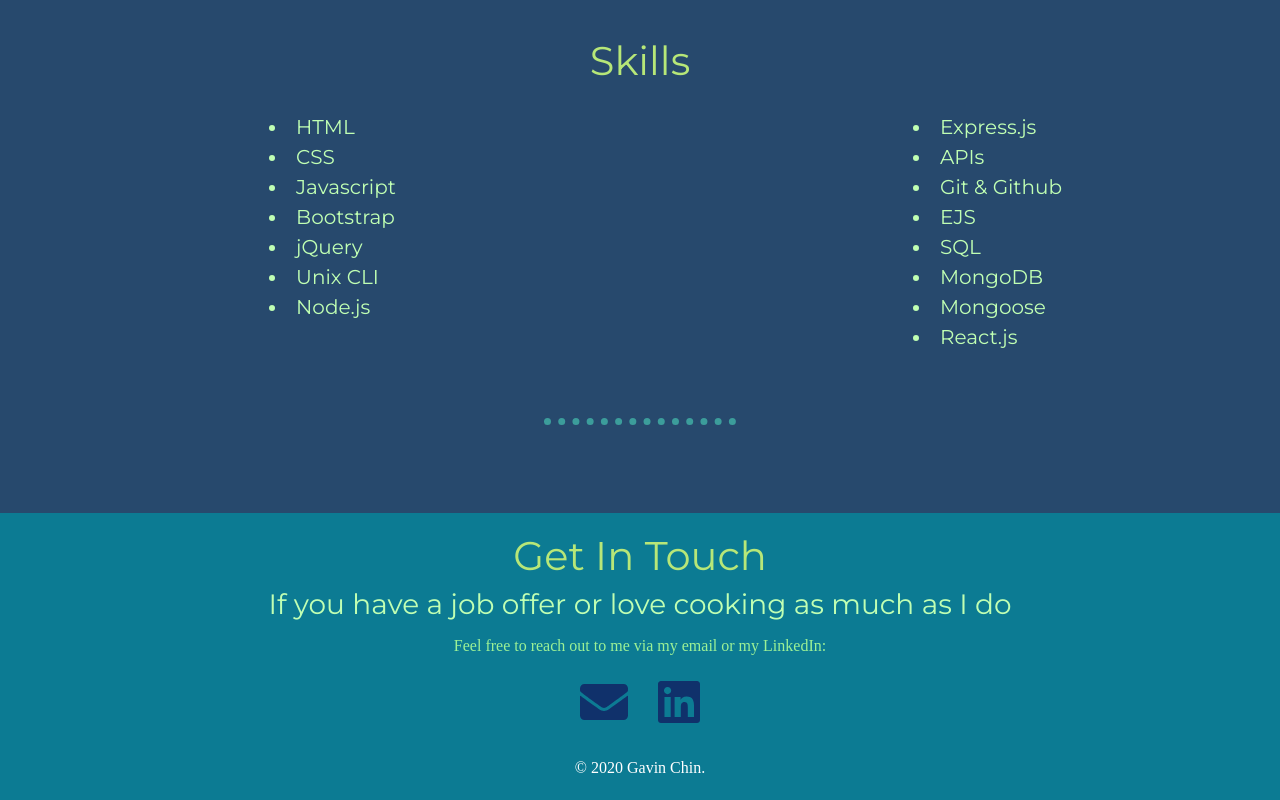
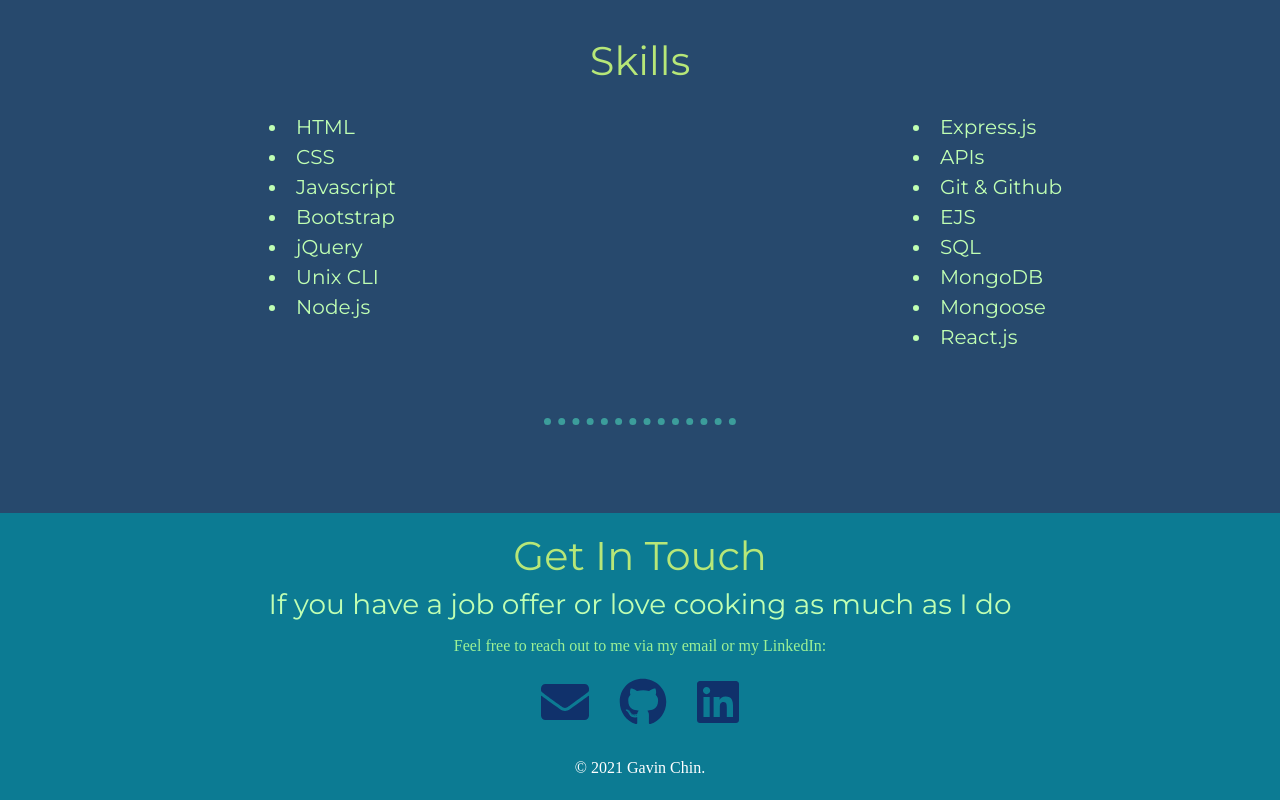
Before and after one commit to gwychin/cv, a plain HTML site: page index.html in a window 1280 px wide. Shown: the part 1727-2527 px from the top of the page. Drawn offline with nearby package versions, Linux system fonts and the light colour scheme; a web font is replaced by a local one.

Commit message:
Add files via upload
Updated index.html and styles.css

```diff
--- a/css/styles.css
+++ b/css/styles.css
@@ -162,6 +162,11 @@ p {
   padding-right: 1%;
 }
 
+.github{
+  padding-right: 1%;
+  padding-left: 1%;
+}
+
 .linkedIn{
   padding-left: 1%;
 }
--- a/index.html
+++ b/index.html
@@ -140,10 +140,12 @@
         <h3>If you have a job offer or love cooking as much as I do</h3>
         <p>Feel free to reach out to me via my email or my LinkedIn:</p>
         <a class="email" href="mailto:gwychin@gmail.com"><i class="fas fa-envelope fa-3x"></i></a>
+        <a class="github" href="https://github.com/gwychin"><i class="fab fa-github fa-3x"></i></a>
         <a class="linkedIn" href="https://www.linkedin.com/in/gwychin"><i class="fab fa-linkedin fa-3x"></i></a>
+
       </div>
 
-      <p class="trademark">© 2020 Gavin Chin.</p>
+      <p class="trademark">© 2021 Gavin Chin.</p>
     </div>
 
   </section>
```
